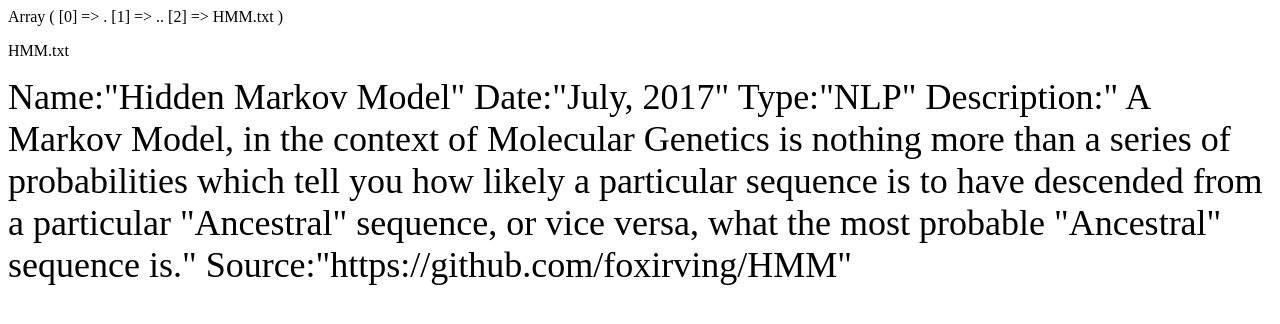
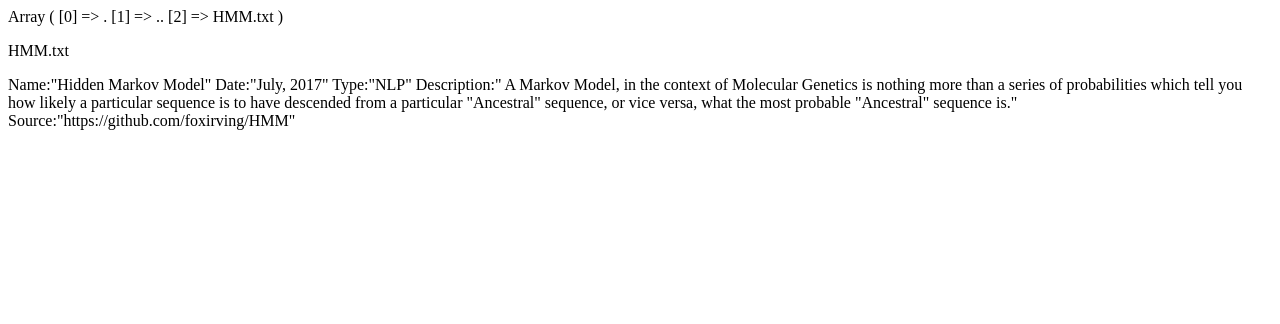
Before and after one commit to foxirving/Web, a PHP site: template src/pages/repositories.php in a window 1280 px wide. Shown: the top 324 px of the page. Run offline with PHP 8.4, Linux system fonts and the light colour scheme; the template is opened without the code that fills it, so the values that code supplies are empty.

Commit message:
Automated Push

```diff
--- a/src/pages/repositories.php
+++ b/src/pages/repositories.php
@@ -21,7 +21,7 @@ foreach ($files as &$data) {
 	if ($data != '.' || $data != '..'){
 		$text = file_get_contents($dir . $data);
 		?>
-     	 <div id="repository-div" style="font-size: 36px;">
+     	 <div id="repository-div">
        		<?php echo $text;
         ?>
    		 </div>
```
